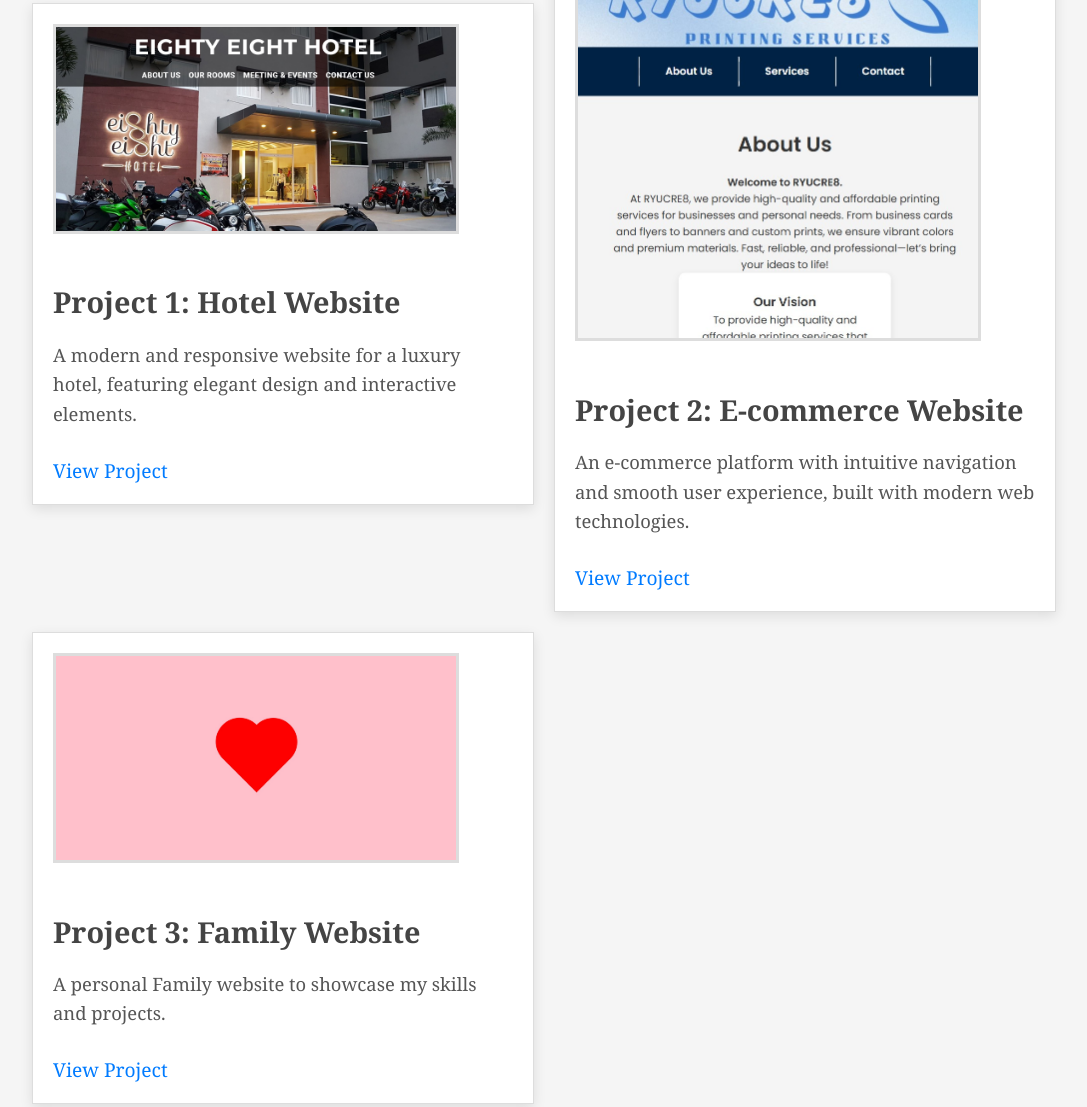
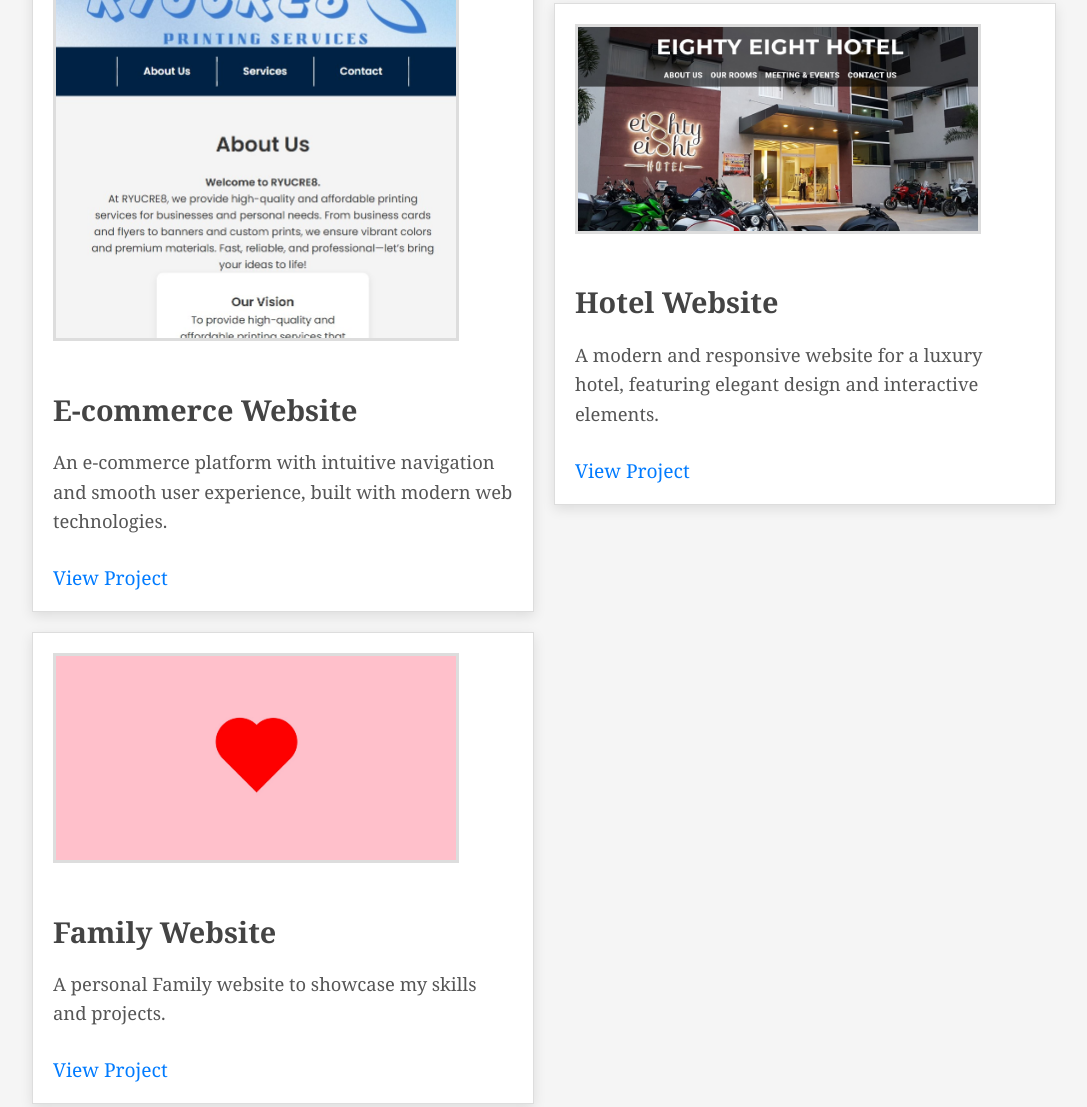
Before and after one commit to EngrKulot/emman.dev, a plain HTML site: page projects.html in a window 1280 px wide. Shown: the part 628-1735 px from the top of the page, without its empty margins (96-1183 px from the left). Drawn offline with Linux system fonts and the light colour scheme; a web font is replaced by a local one.

Commit message:
Update projects.html

```diff
--- a/projects.html
+++ b/projects.html
@@ -41,25 +41,26 @@
             <h2>Featured Projects</h2>
             <div class="news-layout">
                 <!-- Project 1 -->
-                <div class="news-content">
-                    <img src="./project1.jpg" alt="Hotel Website" class="project-image" id="image1">
-                    <h3>Project 1: Hotel Website</h3>
-                    <p>A modern and responsive website for a luxury hotel, featuring elegant design and interactive elements.</p>
-                    <a href="https://engrkulot.github.io/88Hotel.com/" class="project-link">View Project</a>
+
+                 <div class="news-content">
+                    <img src="./project2.jpg" alt="E-commerce Website" class="project-image" id="image2">
+                    <h3>E-commerce Website</h3>
+                    <p>An e-commerce platform with intuitive navigation and smooth user experience, built with modern web technologies.</p>
+                    <a href="https://engrkulot.github.io/ryucre8.services/" class="project-link">View Project</a>
                 </div>
 
                 <!-- Project 2 -->
-                <div class="news-content">
-                    <img src="./project2.jpg" alt="E-commerce Website" class="project-image" id="image2">
-                    <h3>Project 2: E-commerce Website</h3>
-                    <p>An e-commerce platform with intuitive navigation and smooth user experience, built with modern web technologies.</p>
-                    <a href="https://engrkulot.github.io/ryucre8.services/" class="project-link">View Project</a>
+                  <div class="news-content">
+                    <img src="./project1.jpg" alt="Hotel Website" class="project-image" id="image1">
+                    <h3>Hotel Website</h3>
+                    <p>A modern and responsive website for a luxury hotel, featuring elegant design and interactive elements.</p>
+                    <a href="https://engrkulot.github.io/88Hotel.com/" class="project-link">View Project</a>
                 </div>
 
                 <!-- Project 3 -->
                 <div class="news-content">
                     <img src="./project3.jpg" alt="Portfolio Website" class="project-image" id="image3">
-                    <h3>Project 3: Family Website</h3>
+                    <h3>Family Website</h3>
                     <p>A personal Family website to showcase my skills and projects.</p>
                     <a href="https://engrkulot.github.io/FAM/" class="project-link">View Project</a>
                 </div>
```
